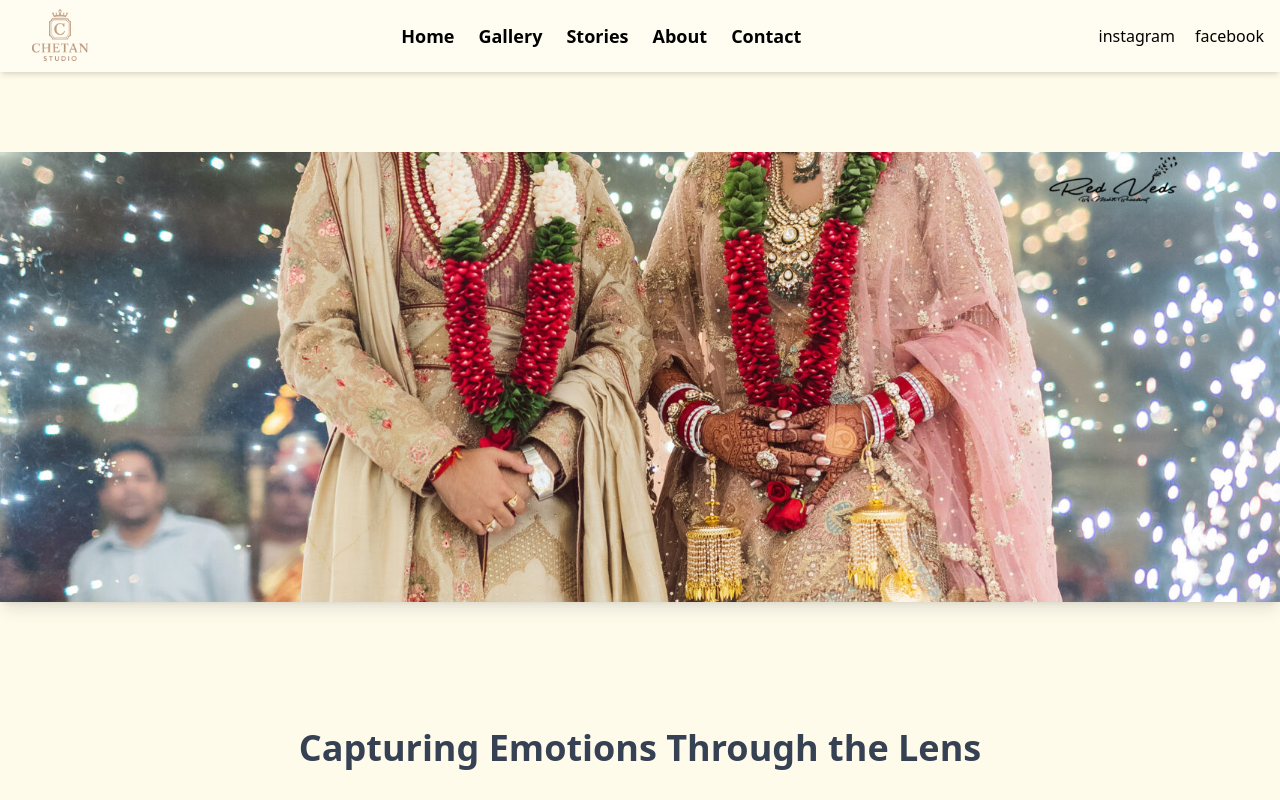
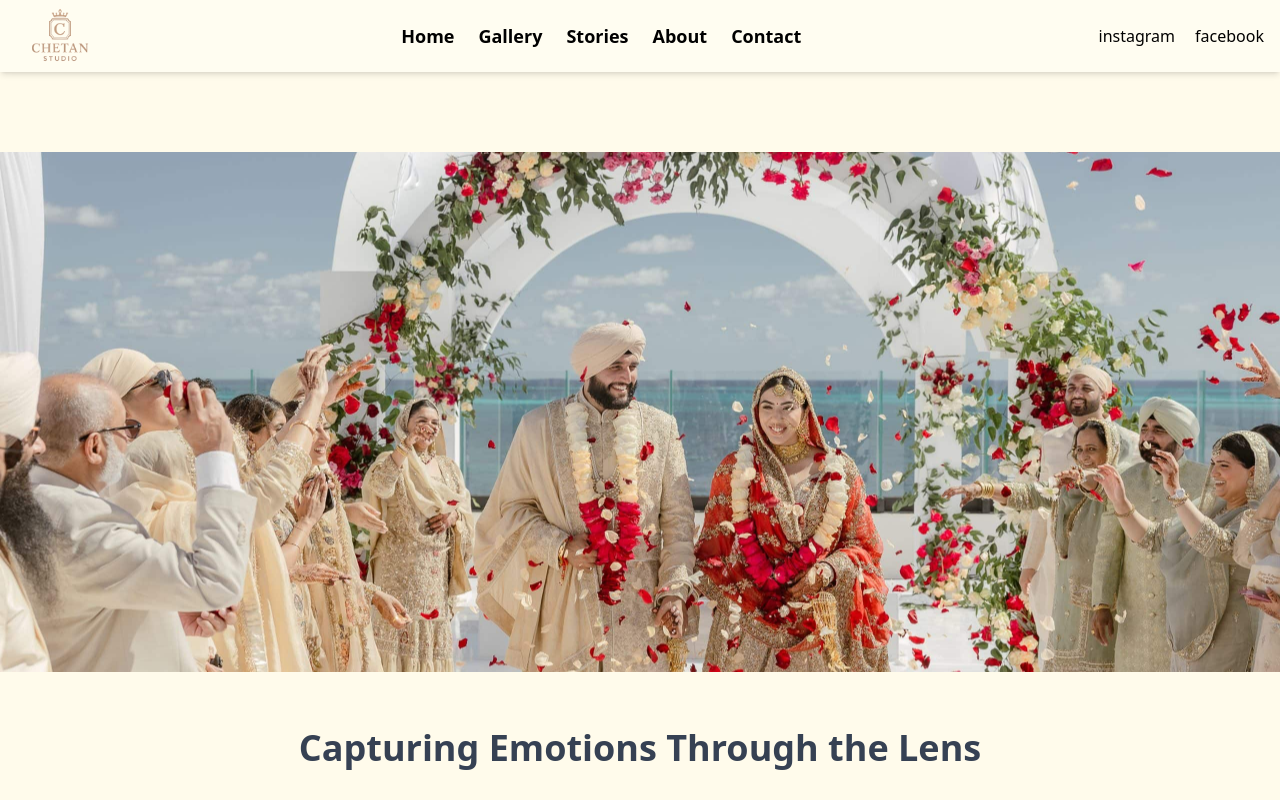
Before and after one commit to salonifojdar27/Chetan-studio, a React (Vite) app in the folder ChetanStudio/: page /gallery in a window 1280 px wide. Shown: the top 800 px of the page. Built offline with nearby package versions, Linux system fonts and the light colour scheme.

Commit message:
19/11/2025

```diff
--- a/ChetanStudio/src/pages/About.jsx
+++ b/ChetanStudio/src/pages/About.jsx
@@ -1,69 +1,7 @@
-// import React from "react";
-// import { motion } from "framer-motion";
-
-// export default function About() {
-//   const services = [
-//     {
-//       title: "PHOTOGRAPHY",
-//       desc: "Candid photography focusing on natural moments & traditional full-event coverage.",
-//     },
-//     {
-//       title: "VIDEOGRAPHY",
-//       desc: "Cinematic videography capturing emotions, candid moments & full wedding story.",
-//     },
-//     {
-//       title: "PHOTOBOOKS & ALBUMS",
-//       desc: "Handcrafted wedding albums designed with premium quality & custom layouts.",
-//     },
-//     {
-//       title: "POST-PRODUCTION",
-//       desc: "Creative editing services for cinematic teaser, short film & traditional video.",
-//     },
-//   ];
-
-//   return (
-//     <div className="bg-stone-50 py-20 px-6 md:px-16 lg:px-24">
-
-//       {/* Section Title */}
-//       <motion.h1
-//         initial={{ opacity: 0, y: 20 }}
-//         whileInView={{ opacity: 1, y: 0 }}
-//         className="text-7xl md:text-[70px] font-bold text-center text-gray-300 tracking-wide mb-10"
-//       >
-//         OUR SERVICES
-//       </motion.h1>
-
-//       {/* Cards Grid */}
-//       <div className="grid grid-cols-1 sm:grid-cols-2 lg:grid-cols-4 gap-8 mt-10">
-//         {services.map((service, i) => (
-//           <motion.div
-//             key={i}
-//             initial={{ opacity: 0, y: 30 }}
-//             whileInView={{ opacity: 1, y: 0 }}
-//             transition={{ duration: 0.5 }}
-//             className="bg-white p-8 shadow-xl rounded-xl border border-gray-100 text-center"
-//           >
-//             <h2 className="text-lg font-extrabold text-gray-800 tracking-wide">
-//               {service.title}
-//             </h2>
-
-//             <div className="w-10 h-[2px] bg-gray-300 mx-auto my-3"></div>
-
-//             <p className="text-gray-600 text-sm leading-relaxed">
-//               {service.desc}
-//             </p>
-//           </motion.div>
-//         ))}
-//       </div>
-
-//     </div>
-//   );
-// }
-
-
 import React from "react";
 import { motion } from "framer-motion";
 import banner3 from "../assets/banner3.jpg"
+import banner5  from "../assets/banner5.avif"
 
 export default function About() {
 
@@ -129,10 +67,11 @@ export default function About() {
           <motion.img
             initial={{ opacity: 0, x: -40 }}
             whileInView={{ opacity: 1, x: 0 }}
-            src="/about-photo.jpg" // change this
+            src={banner5}
             alt="About"
-            className="rounded-xl shadow-xl w-full h-[400px] object-cover"
+            className="rounded-xl shadow-xl w-full h-[400px] object-contain bg-white p-2"
           />
+
 
           {/* TEXT */}
           <motion.div
--- a/ChetanStudio/src/pages/Gallery.jsx
+++ b/ChetanStudio/src/pages/Gallery.jsx
@@ -1,6 +1,5 @@
 import React from "react";
 import { motion } from "framer-motion";
-import banner4 from "../assets/banner4.jpeg"
 import img1 from "../assets/galleryImg1.jpg";
 import img2 from "../assets/galleryImg2.jpg";
 import img3 from "../assets/galleryImg3.jpg";
@@ -13,7 +12,7 @@ import img9 from "../assets/galleryImg9.jpg";
 import img10 from "../assets/galleryImg10.avif";
 import img11 from "../assets/galleryImg11.webp";
 import img12 from "../assets/galleryImg12.jpg";
-
+import gallerybanner1 from "../assets/galleryBanner1.jpg"
 
 export default function Gallery() {
   const photos = [
@@ -35,13 +34,14 @@ export default function Gallery() {
     <div className="bg-amber-50 min-h-screen pb-20 pt-20">
 
       {/* HERO BANNER */}
-      <div className="relative w-full h-[55vh] md:h-[65vh] mb-14">
+      <div className="relative w-full h-[55vh] md:h-[65vh] mb-14 overflow-hidden">
         <img
-          src={banner4}
+          src={gallerybanner1}
           alt="Gallery Banner"
-           className="w-full h-[280px] md:h-[450px] object-cover shadow-lg"
+          className="w-full h-full object-cover object-center"
         />
       </div>
+
 
       <div className="max-w-7xl mx-auto px-6">
 
@@ -93,7 +93,7 @@ export default function Gallery() {
             href="/contact"
             initial={{ opacity: 0, y: 20 }}
             whileInView={{ opacity: 1, y: 0 }}
-            className="bg-black text-white px-8 py-3 rounded-full text-lg hover:bg-gray-800 transition"
+            className=" bg-[#e27b94] text-white px-8 py-3 rounded-full text-lg hover:bg-gray-800 transition"
           >
             Book Your Shoot
           </motion.a>
```
Also changed, not shown: ChetanStudio/src/assets/banner4.jpeg (deleted), ChetanStudio/src/assets/galleryBanner1.jpg (added).
